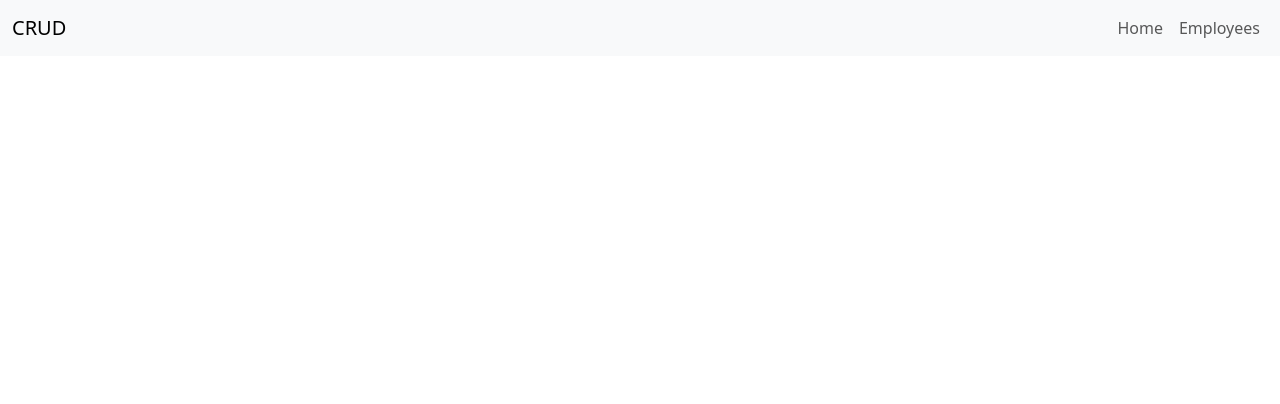
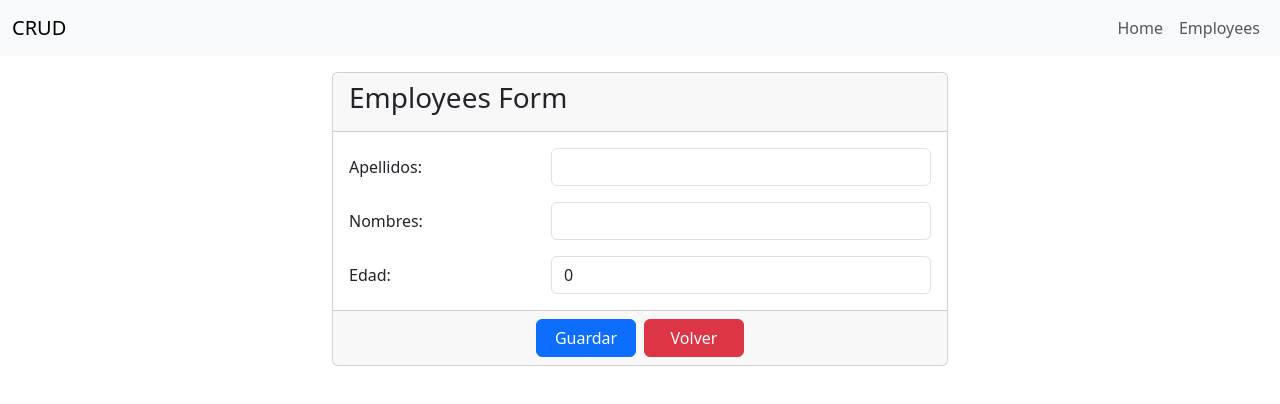
Before and after one commit to EstefanoVilela/vuejs-crud, a Vue app: page /employees/create in a window 1280 px wide. Before the commit this address had no page. Shown: the top 404 px of the page. Built offline with nearby package versions, Linux system fonts and the light colour scheme.

Commit message:
employees create

```diff
--- a/src/router/index.ts
+++ b/src/router/index.ts
@@ -11,11 +11,15 @@ const router = createRouter({
     },
     {
       path: '/employees',
-      name: 'Empleados',
+      name: 'empleados',
       children: [
         {
           path: '',
           component: () => import('@/views/employees/List.vue')
+        },
+        {
+          path: 'create',
+          component: () => import('@/views/employees/Form.vue')
         },
       ]
     }
--- /dev/null
+++ b/src/stores/employee.store.ts
@@ -0,0 +1,33 @@
+import { ref } from 'vue'
+import { defineStore } from 'pinia'
+import Axios from 'axios'
+import type Employee from '@/interfaces/employee.interface'
+
+export const useEmployeeStore = defineStore('employee', () => {
+  const employee = ref<Employee>({
+    id: 0,
+    last_name: '',
+    first_name: '',
+    age: 0
+  })
+
+  const submit = async () => {
+    const res = await Axios.post('http://localhost/evil-models/ws.php', employee.value);
+
+    if (res.status === 200 && res.statusText === 'OK') {
+      const { status, message } = res.data
+      alert(message)
+
+      if (status == 1) {
+        employee.value = {
+          id: 0,
+          last_name: '',
+          first_name: '',
+          age: 0
+        }
+      }
+    } else alert("Error")
+  }
+
+  return { employee, submit }
+})
--- /dev/null
+++ b/src/views/employees/Form.vue
@@ -0,0 +1,55 @@
+<script setup lang="ts">
+
+import { RouterLink } from 'vue-router'
+import { useEmployeeStore } from '@/stores/employee.store'
+
+const es = useEmployeeStore()
+</script>
+
+<template>
+  <div class="row justify-content-center">
+    <div class="col-md-6">
+      <form class="card" @submit.prevent="es.submit">
+
+        <div class="card-header">
+          <h3>Employees Form</h3>
+        </div>
+        <div class="card-body">
+
+          <div class="row mb-3">
+            <label for="last_name" class="col-4 col-form-label">Apellidos:</label>
+            <div class="col-8">
+              <input type="text" class="form-control" id="last_name" v-model="es.employee.last_name">
+            </div>
+          </div>
+          <div class="row mb-3">
+            <label for="first_name" class="col-4 col-form-label">Nombres:</label>
+            <div class="col-8">
+              <input type="text" class="form-control" id="first_name" v-model="es.employee.first_name">
+            </div>
+          </div>
+          <div class="row">
+            <label for="age" class="col-4 col-form-label">Edad:</label>
+            <div class="col-8">
+              <input type="text" class="form-control" id="age" v-model="es.employee.age">
+            </div>
+          </div>
+
+        </div>
+        <div class="card-footer text-center">
+          <button type="submit" class="btn btn-primary me-2">Guardar</button>
+          <RouterLink to="/employees" class="btn btn-danger">Volver</RouterLink>
+        </div>
+
+      </form>
+    </div>
+  </div>
+</template>
+
+<style scoped>
+
+button, a {
+  width: 100px;
+}
+
+</style>
--- a/src/views/employees/List.vue
+++ b/src/views/employees/List.vue
@@ -1,6 +1,7 @@
 <script setup lang="ts">
 
 import { onMounted } from 'vue'
+import { RouterLink } from 'vue-router'
 import { useEmployeesStore } from '@/stores/employees.store'
 const es = useEmployeesStore()
 
@@ -9,7 +10,11 @@ onMounted(() => es.getEmployees())
 </script>
 
 <template>
-  <h1>Employees List</h1>
+  <div class="d-flex justify-content-between align-items-center mb-3">
+    <h1 class="mb-0">Employees List</h1>
+    <RouterLink to="/employees/create" class="btn btn-primary">Crear</RouterLink>
+  </div>
+
   <div class="table-responsive">
     <table class="table table-bordered table-hover">
       <thead class="table-light">
```
